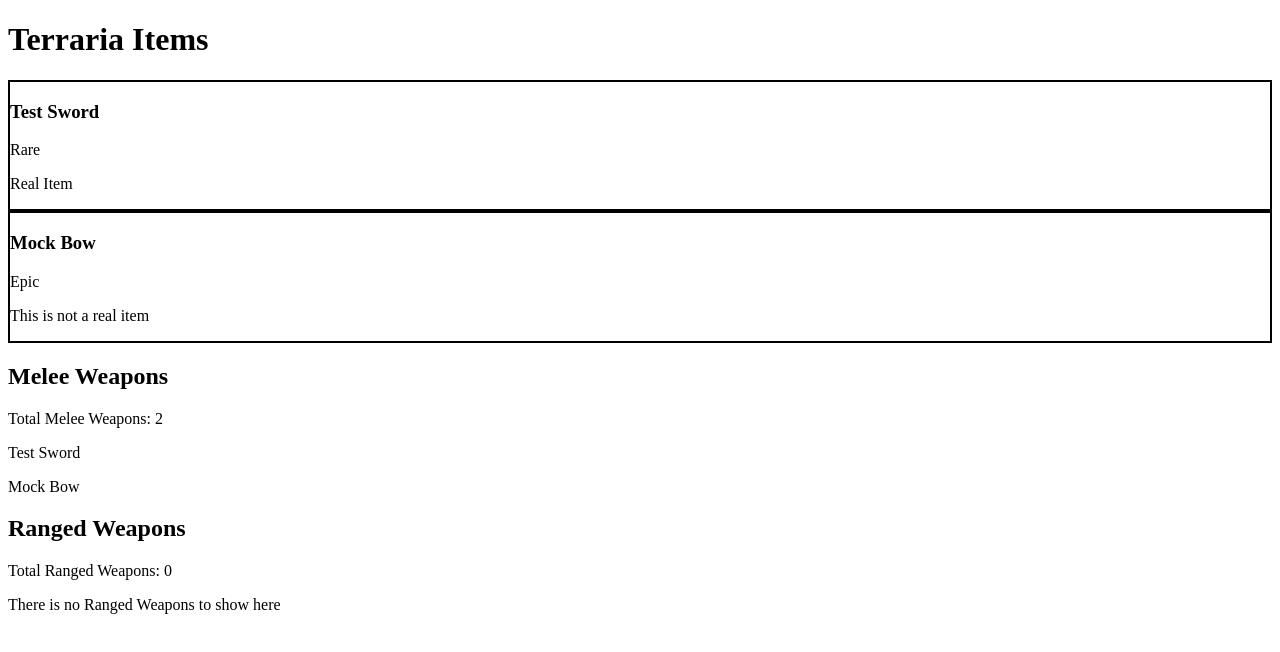
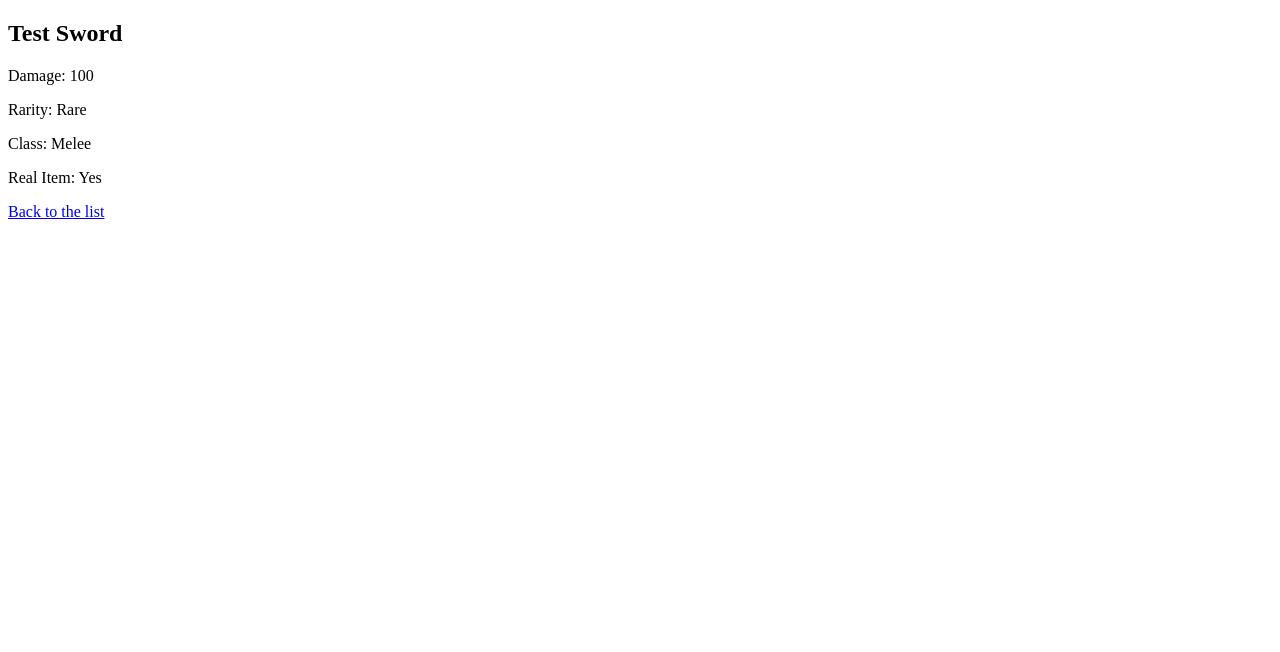
Before and after one commit to Code-Vision-Kingdom/darius_cherry_learning_AngularF26, an Angular app: page /weapons/1 in a window 1280 px wide. Before the commit this address led to /. Shown: the top 652 px of the page. Built offline with nearby package versions, Linux system fonts and the light colour scheme.

Commit message:
Add weapon details page with parameterized route

```diff
--- a/src/app/app.config.ts
+++ b/src/app/app.config.ts
@@ -1,5 +1,5 @@
 import { ApplicationConfig, provideBrowserGlobalErrorListeners } from '@angular/core';
-import { provideRouter } from '@angular/router';
+import { provideRouter, withComponentInputBinding } from '@angular/router';
 import { routes } from './app.routes';
 import { WEAPON_CONFIG } from './config/weapon.config';
 import { MockWeaponService } from './services/mock-weapon.service';
@@ -8,7 +8,8 @@ import { WeaponService } from './services/weapon';
 
 
 export const appConfig: ApplicationConfig = {
-  providers: [provideBrowserGlobalErrorListeners(), provideRouter(routes),
+  providers: [
+    provideBrowserGlobalErrorListeners(), provideRouter(routes, withComponentInputBinding()),
     {
       provide: WEAPON_CONFIG,
       useValue: {
--- a/src/app/app.html
+++ b/src/app/app.html
@@ -1 +1 @@
-<app-terraria-list></app-terraria-list>
+<router-outlet />
--- a/src/app/app.routes.ts
+++ b/src/app/app.routes.ts
@@ -1,3 +1,9 @@
 import { Routes } from '@angular/router';
+import {TerrariaList} from './terraria-list/terraria-list';
+import {WeaponDetail} from './weapon-detail/weapon-detail';
 
-export const routes: Routes = [];
+export const routes: Routes = [
+  {path: '', redirectTo: 'weapons', pathMatch: 'full'},
+  {path: 'weapons', component: TerrariaList },
+  {path: 'weapons/:id', component: WeaponDetail},
+];
--- a/src/app/services/mock-weapon.service.ts
+++ b/src/app/services/mock-weapon.service.ts
@@ -31,6 +31,11 @@ export class MockWeaponService {
   removeWeapon(id: number) {
     this.items.update((list) => list.filter((item) => item.id !== id));
   }
+
+  getWeaponById(id: number) {
+    return this.items().find((w) => w.id === id);
+  }
+
   readonly meleeWeapons = computed(() => this.items().filter((weapon) => weapon.class === 'Melee'));
   readonly rangedWeapons = computed(() =>
     this.items().filter((weapon) => weapon.class === 'Ranged'),
--- a/src/app/services/weapon.ts
+++ b/src/app/services/weapon.ts
@@ -55,6 +55,11 @@ export class WeaponService {
   removeWeapon(id: number) {
     this.items.update((list) => list.filter((item) => item.id !== id));
   }
+
+  getWeaponById(id:number) {
+    return this.items().find((w) => w.id === id);
+  }
+
   readonly meleeWeapons = computed(() => this.items().filter((weapon) => weapon.class === 'Melee'));
   readonly rangedWeapons = computed(() =>
     this.items().filter((weapon) => weapon.class === 'Ranged'),
--- a/src/app/terraria-list-item/terraria-list-item.html
+++ b/src/app/terraria-list-item/terraria-list-item.html
@@ -2,6 +2,7 @@
 <div class =  "item-borders">
 <h3 (click) = "toggle()"> {{item().name}}</h3>
 
+  <a [routerLink]="['/weapons', item().id]">View details</a>
   @if (expanded){
     <p>Damage: {{item().damage}}</p>
     <p>Class: {{item().class}}</p>
--- a/src/app/terraria-list-item/terraria-list-item.ts
+++ b/src/app/terraria-list-item/terraria-list-item.ts
@@ -1,5 +1,6 @@
 import { Component, input, output } from '@angular/core';
 import { Weapon } from '../shared/models/assignment2';
+import { RouterLink } from '@angular/router';
 
 export interface WeaponEvent {
   id: number;
@@ -7,7 +8,7 @@ export interface WeaponEvent {
 }
 
 @Component({
-  imports: [],
+  imports: [RouterLink],
   selector: 'app-terraria-list-item',
   styleUrl: './terraria-list-item.scss',
   templateUrl: './terraria-list-item.html',
--- /dev/null
+++ b/src/app/weapon-detail/weapon-detail.html
@@ -0,0 +1,10 @@
+@if (weapon(); as w) {
+  <h2>{{ w.name }}</h2>
+  <p> Damage: {{ w.damage }}</p>
+  <p> Rarity: {{ w.rarity }}</p>
+  <p> Class: {{ w.class }}</p>
+  <p> Real Item: {{ w.realItem ? 'Yes' : 'No' }}</p>
+  <a routerLink="/weapons">Back to the list</a>
+} @else {
+  <p>Weapon Not Found.</p>
+}
--- /dev/null
+++ b/src/app/weapon-detail/weapon-detail.ts
@@ -0,0 +1,16 @@
+import { Component, computed, inject, input } from '@angular/core';
+import { RouterLink } from '@angular/router';
+import { WeaponService} from '../services/weapon';
+
+@Component({
+  imports: [RouterLink],
+  selector: 'app-weapon-detail',
+  styleUrl: './weapon-detail.css',
+  templateUrl: './weapon-detail.html',
+})
+export class WeaponDetail {
+  private service = inject(WeaponService);
+
+  id = input<string>();
+  weapon = computed(() => this.service.getWeaponById(Number(this.id())));
+}
```
Also changed, not shown: src/app/weapon-detail/weapon-detail.css (added), 1 other file (tests, documents, lock files or other folders).
